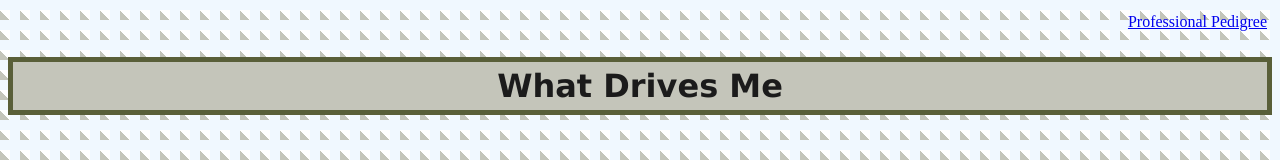
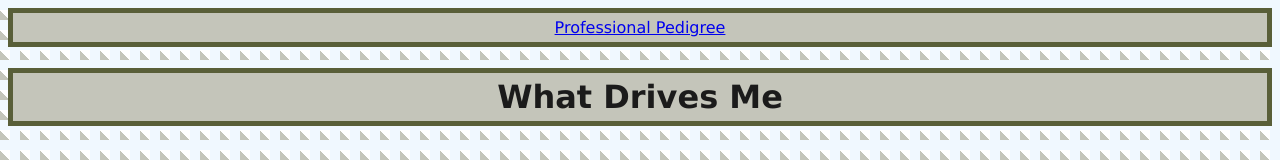
Before and after one commit to jadenco21/IS-201, a plain HTML site: page project_scratch_page.html in a window 1280 px wide. Shown: the top 160 px of the page. Drawn offline with Linux system fonts and the light colour scheme.

Commit message:
Add files via upload

```diff
--- a/project_scratch_page.html
+++ b/project_scratch_page.html
@@ -7,7 +7,7 @@
     <link rel="stylesheet" type="text/css" href="css/myStyles.css">
 </head class="cool background">
 <body>
-    <div id="page-top" class="common scratch-page">
+    <div id="page-top" class="common text scratch-page overright">
         <a href="index.html">Professional Pedigree</a>
     </div>
     <div>
```
